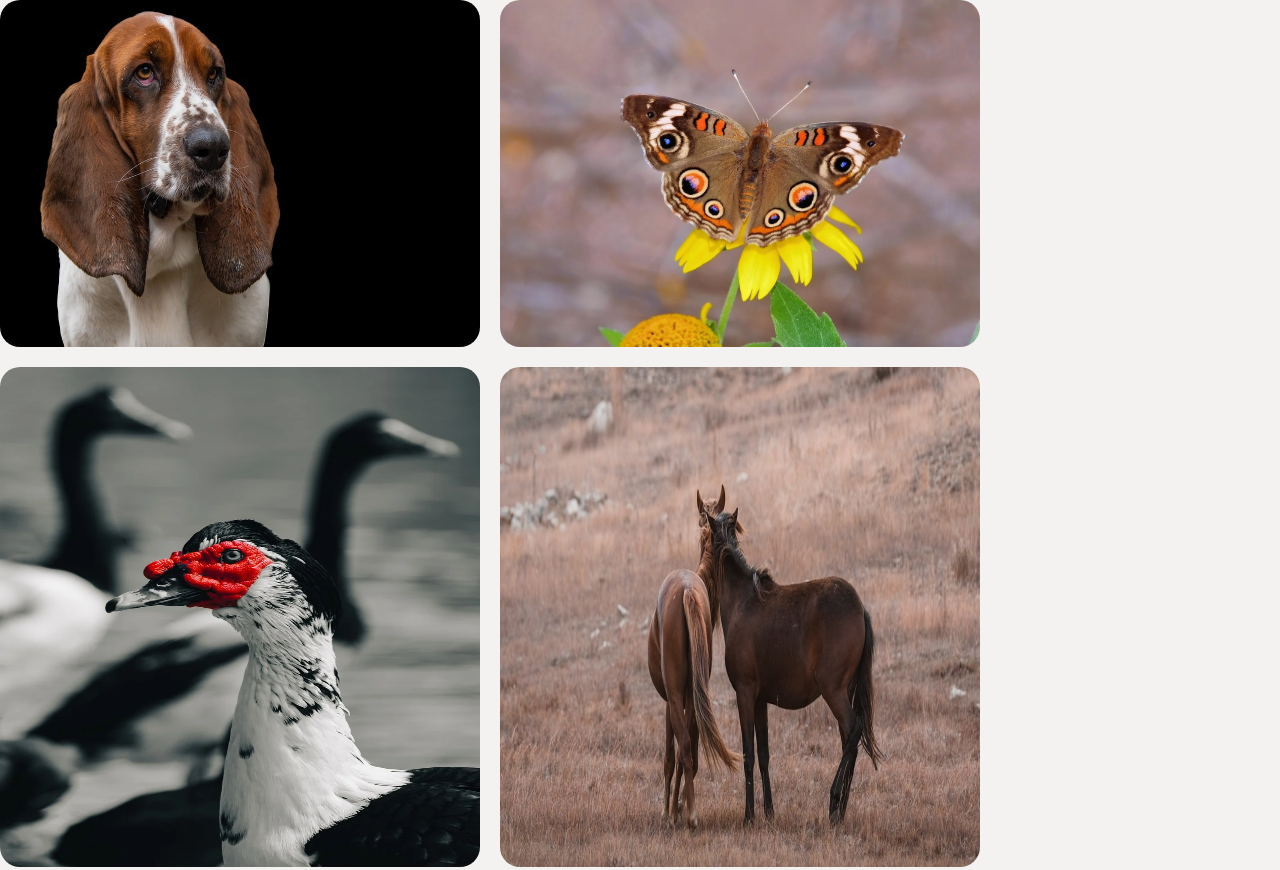
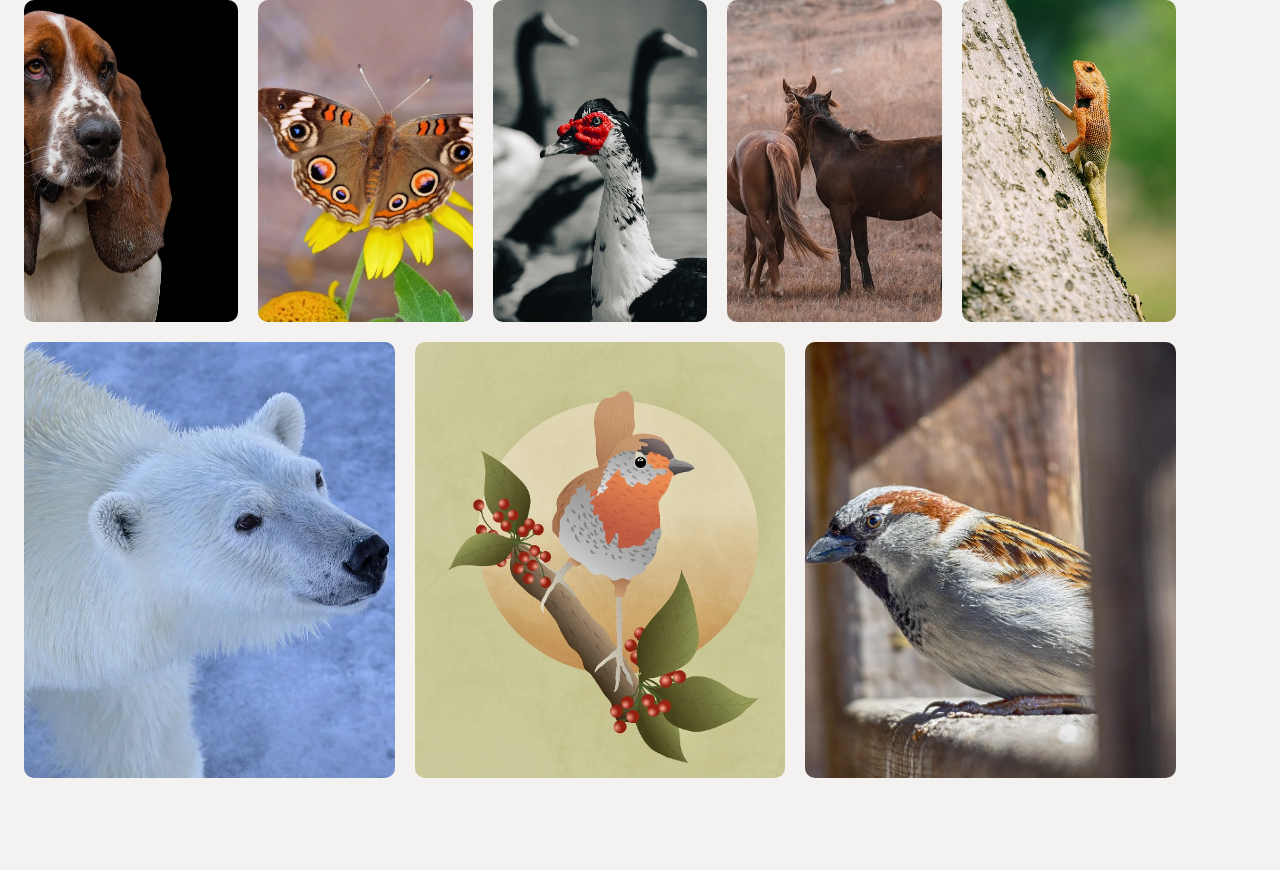
Before and after one commit to Miguel-A-VN/Trabajos-herryFalla, a plain HTML site: page Segundo-Trimestre/2_Taller-crendo_componentes/galeria-flexible-v2/index.html in a window 1280 px wide. Shown: the top 870 px of the page. After the commit the page ends 800 px from the top, so only its background shows below. Drawn offline with Linux system fonts and the light colour scheme.

Commit message:
Galeria flexible 2

```diff
--- a/Segundo-Trimestre/2_Taller-crendo_componentes/galeria-flexible/index.html
+++ b/Segundo-Trimestre/2_Taller-crendo_componentes/galeria-flexible-v2/index.html
@@ -3,36 +3,36 @@
 <head>
     <meta charset="UTF-8">
     <meta name="viewport" content="width=device-width, initial-scale=1.0">
-    <title>galeria-flexible</title>
+    <title>gallery">-flexible</title>
 
     <link rel="stylesheet" href="./styles/style.css">
 </head>
 <body>
     <div class="max-width-1200px center">
         <main class="main_section">
-            <section class="galeria">
-                <article class="box_img">
+            <section class="gallery">
+                <article class="gallery-item">
                     <img src="./assets/animals/basset-hound-7861037_960_720.jpg" alt="img1">
                 </article>
-                <article class="box_img">
+                <article class="gallery-item">
                     <img src="./assets/animals/butterfly-9093549_1280.jpg" alt="img1">
                 </article>
-                <article class="box_img">
+                <article class="gallery-item">
                     <img src="./assets/animals/duck-8351436_1280.jpg" alt="img1">
                 </article>
-                <article class="box_img">
+                <article class="gallery-item">
                     <img src="./assets/animals/horses-9057949_960_720.jpg" alt="img1">
                 </article>
-                <article class="box_img">
+                <article class="gallery-item">
                     <img src="./assets/animals/lizard-8796682_1280.jpg" alt="img1">
                 </article>
-                <article class="box_img">
+                <article class="gallery-item">
                     <img src="./assets/animals/polar-bear-8703952_1280.jpg" alt="img1">
                 </article>
-                <article class="box_img">
+                <article class="gallery-item">
                     <img src="./assets/animals/robin-9094847_1280.jpg" alt="img1">
                 </article>
-                <article class="box_img">
+                <article class="gallery-item">
                     <img src="./assets/animals/sparrow-8937767_1280.jpg" alt="img1">
                 </article>
             </section>
--- a/Segundo-Trimestre/2_Taller-crendo_componentes/galeria-flexible/styles/style.css
+++ b/Segundo-Trimestre/2_Taller-crendo_componentes/galeria-flexible-v2/styles/style.css
@@ -40,7 +40,9 @@ ul {
 
 img {
     max-width: 100%;
-    height: auto;
+    height: 100%;
+    display: block;
+    object-fit: cover;
 }
 
 input {
@@ -76,26 +78,22 @@ p {
     line-height: 1.5;
 }
 
-img {
-    width: 100%;
+.main_section {
     height: 100%;
+    width: 90vw;
 }
-.main_section {
-    height: 100vh;
-}
-.galeria {
+.gallery {
     display: flex;
     flex-wrap: wrap;
     gap: 20px;
     width: 100%;
 }
-.box_img {
-    width: 40%;
-    min-height: 100px;
-    max-height: 500px;
+.gallery-item {
+    flex: 1 1 calc(20% - 20px);
     overflow: hidden;
+    object-fit: cover;
+    border-radius: 10px;
     transition: all 0.3s ease-in-out;
-    border-radius: 20px;
 
     &:hover {
         cursor: pointer;
```
Also changed, not shown: Segundo-Trimestre/2_Taller-crendo_componentes/galeria-flexible-v2/assets/animals/basset-hound-7861037_960_720.jpg (renamed from Segundo-Trimestre/2_Taller-crendo_componentes/galeria-flexible/assets/animals/basset-hound-7861037_960_720.jpg), Segundo-Trimestre/2_Taller-crendo_componentes/galeria-flexible-v2/assets/animals/butterfly-9093549_1280.jpg (renamed from Segundo-Trimestre/2_Taller-crendo_componentes/galeria-flexible/assets/animals/butterfly-9093549_1280.jpg), Segundo-Trimestre/2_Taller-crendo_componentes/galeria-flexible-v2/assets/animals/duck-8351436_1280.jpg (renamed from Segundo-Trimestre/2_Taller-crendo_componentes/galeria-flexible/assets/animals/duck-8351436_1280.jpg), Segundo-Trimestre/2_Taller-crendo_componentes/galeria-flexible-v2/assets/animals/horses-9057949_960_720.jpg (renamed from Segundo-Trimestre/2_Taller-crendo_componentes/galeria-flexible/assets/animals/horses-9057949_960_720.jpg), Segundo-Trimestre/2_Taller-crendo_componentes/galeria-flexible-v2/assets/animals/lizard-8796682_1280.jpg (renamed from Segundo-Trimestre/2_Taller-crendo_componentes/galeria-flexible/assets/animals/lizard-8796682_1280.jpg), Segundo-Trimestre/2_Taller-crendo_componentes/galeria-flexible-v2/assets/animals/polar-bear-8703952_1280.jpg (renamed from Segundo-Trimestre/2_Taller-crendo_componentes/galeria-flexible/assets/animals/polar-bear-8703952_1280.jpg), Segundo-Trimestre/2_Taller-crendo_componentes/galeria-flexible-v2/assets/animals/robin-9094847_1280.jpg (renamed from Segundo-Trimestre/2_Taller-crendo_componentes/galeria-flexible/assets/animals/robin-9094847_1280.jpg), Segundo-Trimestre/2_Taller-crendo_componentes/galeria-flexible-v2/assets/animals/sparrow-8937767_1280.jpg (renamed from Segundo-Trimestre/2_Taller-crendo_componentes/galeria-flexible/assets/animals/sparrow-8937767_1280.jpg), Segundo-Trimestre/2_Taller-crendo_componentes/galeria-flexible-v2/assets/others/horse-8209533_1280.webp (renamed from Segundo-Trimestre/2_Taller-crendo_componentes/galeria-flexible/assets/others/horse-8209533_1280.webp), Segundo-Trimestre/2_Taller-crendo_componentes/galeria-flexible-v2/assets/others/sunset-8064078_1280.webp (renamed from Segundo-Trimestre/2_Taller-crendo_componentes/galeria-flexible/assets/others/sunset-8064078_1280.webp).
